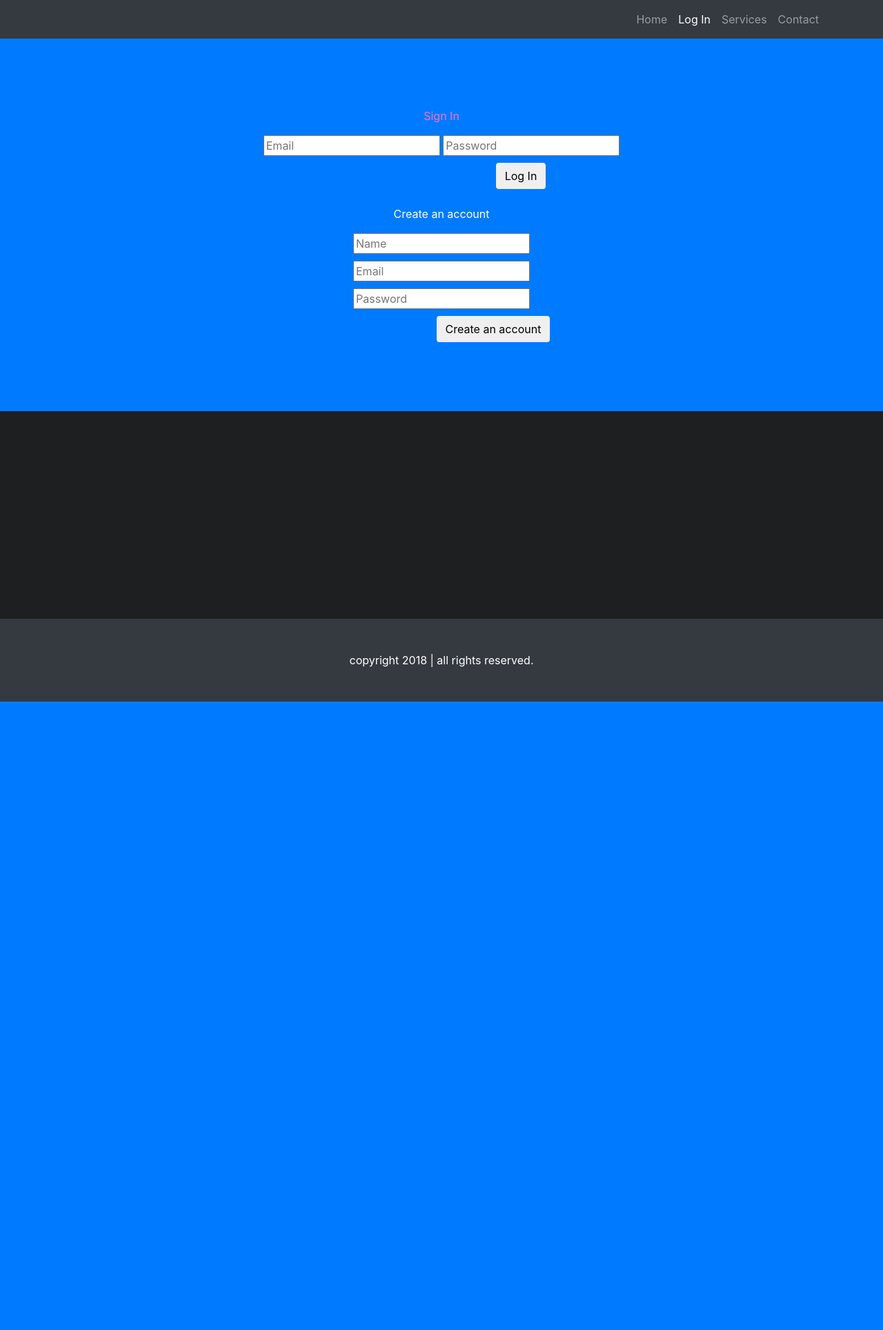
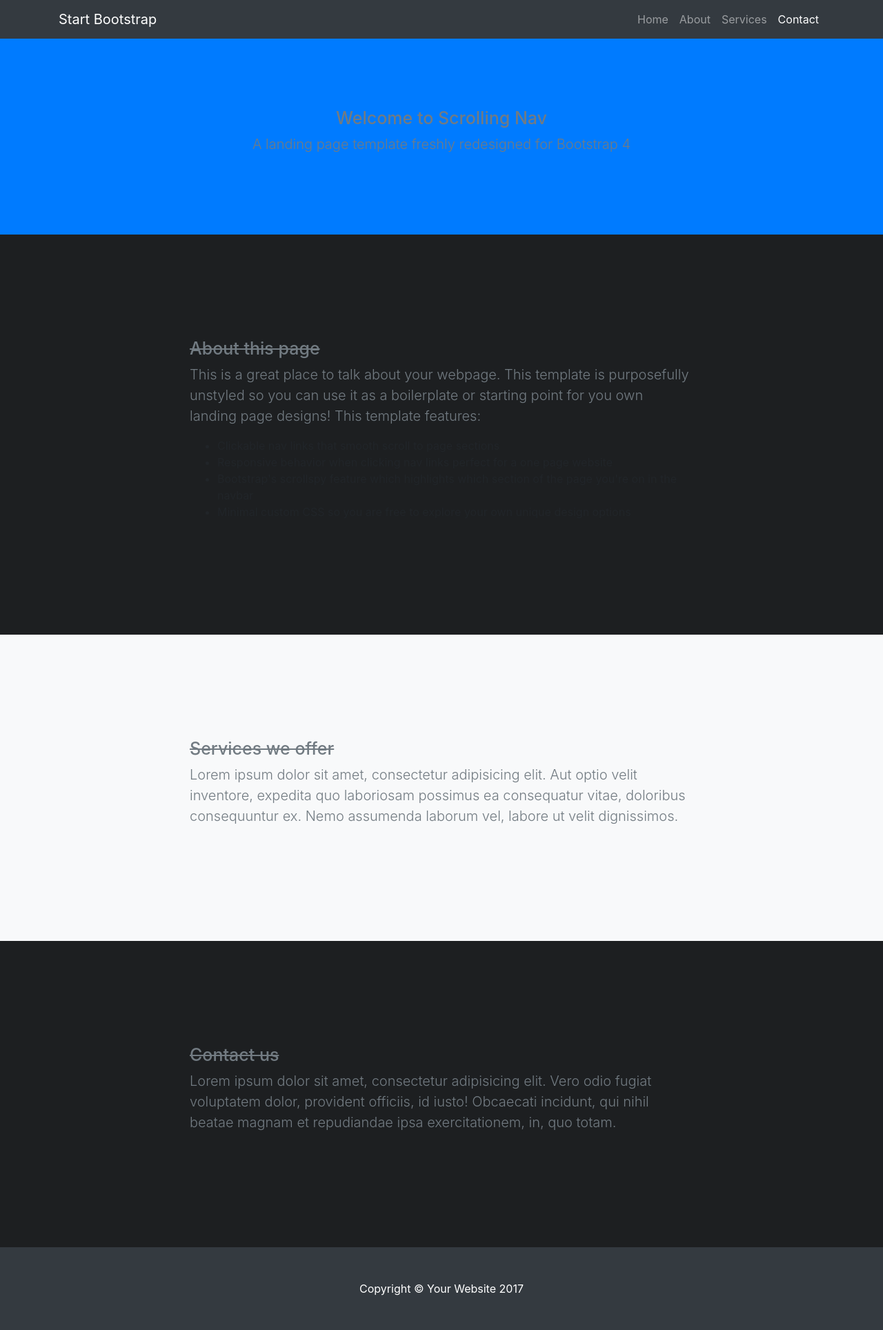
Before and after one commit to erikavdulov/webapp, a PHP site: page /about.html in a window 1280 px wide. Shown: the whole page at 69% size. Before the commit the page ends 1017 px from the top, so only its background shows below. Run offline with PHP 8.4, Linux system fonts and the light colour scheme.

Commit message:
Add files via upload

```diff
--- a/webapp/about.html
+++ b/webapp/about.html
@@ -5,10 +5,10 @@
 
     <meta charset="utf-8">
     <meta name="viewport" content="width=device-width, initial-scale=1, shrink-to-fit=no">
-    <meta name="description" content="Log In">
-    <meta name="author" content="Dominik">
+    <meta name="description" content="">
+    <meta name="author" content="">
 
-    <title>Log In page</title>
+    <title>Scrolling Nav - Start Bootstrap Template</title>
 
     <!-- Bootstrap core CSS -->
     <link href="vendor/bootstrap/css/bootstrap.min.css" rel="stylesheet">
@@ -23,7 +23,7 @@
     <!-- Navigation -->
     <nav class="navbar navbar-expand-lg navbar-dark bg-dark fixed-top" id="mainNav">
       <div class="container">
-        <a class="navbar-brand js-scroll-trigger" href="#page-top"></a>
+        <a class="navbar-brand js-scroll-trigger" href="#page-top">Start Bootstrap</a>
         <button class="navbar-toggler" type="button" data-toggle="collapse" data-target="#navbarResponsive" aria-controls="navbarResponsive" aria-expanded="false" aria-label="Toggle navigation">
           <span class="navbar-toggler-icon"></span>
         </button>
@@ -33,7 +33,7 @@
               <a class="nav-link js-scroll-trigger" href="index.html">Home</a>
             </li>
             <li class="nav-item">
-              <a class="nav-link js-scroll-trigger" href="#about">Log In</a>
+              <a class="nav-link js-scroll-trigger" href="#about">About</a>
             </li>
             <li class="nav-item">
               <a class="nav-link js-scroll-trigger" href="#services">Services</a>
@@ -48,19 +48,8 @@
 
     <header class="bg-primary text-white">
       <div class="container text-center">
-        <p>Sign In</p>
-        <form id="logInForm" action=""  method="post">
-          <input id="eMailLog" type="text" name="eMailLog" placeholder="Email">	<!--email field-->
-          <input id="passWordLog" type="password" name="passWordLog" placeholder="Password"><br>	<!--password field-->
-          <input class="btn" name="user-login" id="logInBtn" type="submit" value="Log In">	<!--log in button-->
-        </form></br>
-        <p id="regLabel">Create an account</p>
-        <form id="regForm" action="" method="post" onsubmit="return validateForm()">	<!--when submitted, calls function to validate data-->
-          <input id="nameReg" type="text" name="nameReg" placeholder="Name"><br>					<!--name field-->
-          <input id="eMailReg" type="text" name="emailReg" placeholder="Email"><br>				<!--email field-->
-          <input id="passWordReg" type="password" name="passwordReg" placeholder="Password"><br>	<!--password field-->
-          <input class="btn" name="user-submit" id="signUpBtn" type="submit" value="Create an account">	<!--create an account button-->
-        </form>
+        <h1>Welcome to Scrolling Nav</h1>
+        <p class="lead">A landing page template freshly redesigned for Bootstrap 4</p>
       </div>
     </header>
 
@@ -68,7 +57,36 @@
       <div class="container">
         <div class="row">
           <div class="col-lg-8 mx-auto">
+            <h2>About this page</h2>
+            <p class="lead">This is a great place to talk about your webpage. This template is purposefully unstyled so you can use it as a boilerplate or starting point for you own landing page designs! This template features:</p>
+            <ul>
+              <li>Clickable nav links that smooth scroll to page sections</li>
+              <li>Responsive behavior when clicking nav links perfect for a one page website</li>
+              <li>Bootstrap's scrollspy feature which highlights which section of the page you're on in the navbar</li>
+              <li>Minimal custom CSS so you are free to explore your own unique design options</li>
+            </ul>
+          </div>
+        </div>
+      </div>
+    </section>
 
+    <section id="services" class="bg-light">
+      <div class="container">
+        <div class="row">
+          <div class="col-lg-8 mx-auto">
+            <h2>Services we offer</h2>
+            <p class="lead">Lorem ipsum dolor sit amet, consectetur adipisicing elit. Aut optio velit inventore, expedita quo laboriosam possimus ea consequatur vitae, doloribus consequuntur ex. Nemo assumenda laborum vel, labore ut velit dignissimos.</p>
+          </div>
+        </div>
+      </div>
+    </section>
+
+    <section id="contact">
+      <div class="container">
+        <div class="row">
+          <div class="col-lg-8 mx-auto">
+            <h2>Contact us</h2>
+            <p class="lead">Lorem ipsum dolor sit amet, consectetur adipisicing elit. Vero odio fugiat voluptatem dolor, provident officiis, id iusto! Obcaecati incidunt, qui nihil beatae magnam et repudiandae ipsa exercitationem, in, quo totam.</p>
           </div>
         </div>
       </div>
@@ -77,7 +95,7 @@
     <!-- Footer -->
     <footer class="py-5 bg-dark">
       <div class="container">
-        <p class="m-0 text-center text-white">copyright 2018 | all rights reserved.</p>
+        <p class="m-0 text-center text-white">Copyright &copy; Your Website 2017</p>
       </div>
       <!-- /.container -->
     </footer>
--- a/webapp/css/scroll.css
+++ b/webapp/css/scroll.css
@@ -5,21 +5,13 @@
  */
 
 header {
-  /*padding: 154px 0 100px;*/
+  padding: 154px 0 100px;
 }
 
 @media (min-width: 992px) {
   header {
     padding: 156px 0 100px;
   }
-}
-
-div.row{
-  text-align: center important!;
-}
-
-div.container.text-center{
-
 }
 
 section {
@@ -43,44 +35,8 @@
   background-color: #1D1F21;
 }
 
-#signUpDiv{								/*properties of the 'sign up' div*/
-	background-color: #1D1F21;
-  border: 1px solid black;
-  margin-top: 40px;
-  padding-bottom: 50px;
-	border-radius: 5px;
-}
-#logInBtn{
-  margin-left: 230px;
-  margin-top: 10px;
-}
-#logInBtn:hover{
-  background: #fc3d32;
-}
-#signUpBtn{
-  margin-left: 150px;
-}
-#nameReg{
-  margin-bottom: 10px;
-}
-#eMailReg{
-  margin-bottom: 10px;
-}
-#passWordReg{
-  margin-bottom: 10px;
-}
-#signUpBtn:hover{
-  background: #fc3d32;
-}
-#regLabel{
-  color: #ffffff;
-}
-
 p {
-  color:#fc6fc5;
-}
-#li.nav-item {
-  color : #fc6fc5;
+  color:#727b82;
 }
 
 p2 {
--- a/webapp/index.html
+++ b/webapp/index.html
@@ -99,21 +99,21 @@
           </h3>
           <p>Game Description and Ratings</p>
         </div>
-        <div class="col-lg-3 col-sm-3 text-center mb-6">
+        <div class="col-lg-4 col-sm-6 text-center mb-4">
           <img class="rounded-circle img-fluid d-block mx-auto" src="images/ponds.png" alt="">
           <h3>Game Title
             <small>Game Year</small>
           </h3>
           <p>Game Description and Ratings</p>
         </div>
-        <div class="col-lg-3 col-sm-3 text-center mb-4">
+        <div class="col-lg-4 col-sm-6 text-center mb-4">
           <img class="rounded-circle img-fluid d-block mx-auto" src="images/ponds.png" alt="">
           <h3>Game Title
             <small>Game Year</small>
           </h3>
           <p>Game Description and Ratings</p>
         </div>
-        <div class="col-lg-3 col-sm-3 text-center mb-4">
+        <div class="col-lg-4 col-sm-6 text-center mb-4">
           <img class="rounded-circle img-fluid d-block mx-auto" src="images/ponds.png" alt="">
           <h3>Game Title
             <small>Game Year</small>
```
Also changed, not shown: webapp/login.html (+14 -43 lines).
